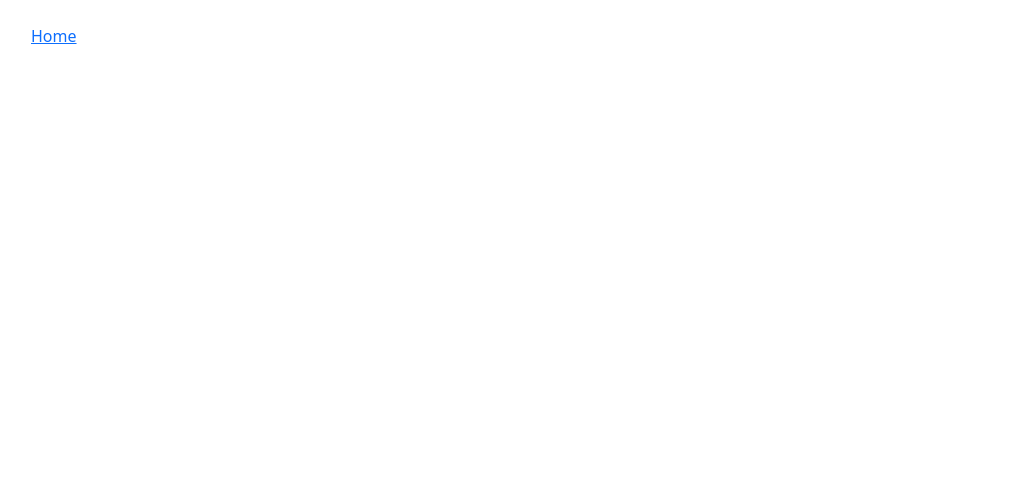
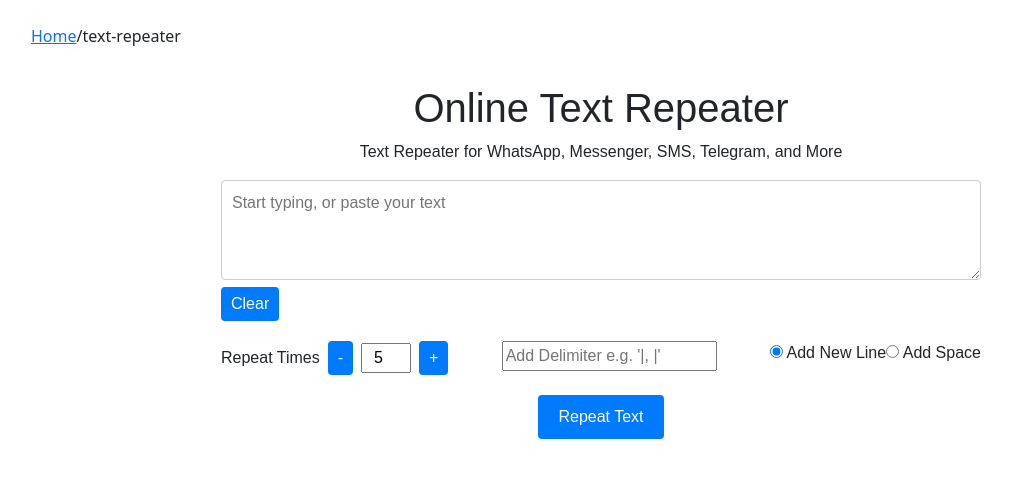
Before and after one commit to riteshporiya/WebToolsHub, an Angular app: page /text-repeater in a window 1280 px wide. Before the commit this address led to /. Shown: the top 478 px of the page, without its empty margins (39-1051 px from the left). Built offline with nearby package versions, Linux system fonts and the light colour scheme.

Commit message:
feat(text-repeater): implement text repeater tool for  messaging

```diff
--- a/src/app/app-routing.module.ts
+++ b/src/app/app-routing.module.ts
@@ -4,12 +4,14 @@ import { CharacterCounterComponent } from './components/character-counter/charac
 import { ToolsListComponent } from './components/tools-list/tools-list.component';
 import { PasswordGeneratorComponent } from './components/password-generator/password-generator.component';
 import { TextToAsciiComponent } from './components/text-to-ascii/text-to-ascii.component';
+import { TextRepeaterComponent } from './components/text-repeater/text-repeater.component';
 
 const routes: Routes = [
   { path: '', component: ToolsListComponent, data: { title: 'Tools: Popular Free Online Web Tools' } },
   { path: 'character-counter', component: CharacterCounterComponent, data: { title: 'Character Counter Tool | Text Character Count' } },
   { path: 'password-generator', component: PasswordGeneratorComponent, data: { title: 'Random Strong Password Generator Tool' } },
   { path: 'text-to-ascii', component: TextToAsciiComponent, data: { title: 'Text To ASCII Converter Tool' } },
+  { path: 'text-repeater', component: TextRepeaterComponent, data: { title: 'Text Repeater: Text Generator For Messaging' } },
 ];
 
 @NgModule({
--- a/src/app/app.module.ts
+++ b/src/app/app.module.ts
@@ -11,6 +11,7 @@ import { BreadcrumbComponent } from './components/breadcrumb/breadcrumb.componen
 import { CommonModule } from '@angular/common';
 import { PasswordGeneratorComponent } from './components/password-generator/password-generator.component';
 import { TextToAsciiComponent } from './components/text-to-ascii/text-to-ascii.component';
+import { TextRepeaterComponent } from './components/text-repeater/text-repeater.component';
 
 @NgModule({
   declarations: [
@@ -19,7 +20,8 @@ import { TextToAsciiComponent } from './components/text-to-ascii/text-to-ascii.c
     ToolsListComponent,
     BreadcrumbComponent,
     PasswordGeneratorComponent,
-    TextToAsciiComponent
+    TextToAsciiComponent,
+    TextRepeaterComponent
   ],
   imports: [
     BrowserModule,
--- /dev/null
+++ b/src/app/components/text-repeater/text-repeater.component.html
@@ -0,0 +1,41 @@
+<div class="container">
+    <h1>Online Text Repeater</h1>
+    <p>Text Repeater for WhatsApp, Messenger, SMS, Telegram, and More</p>
+
+    <div class="input-container">
+        <textarea [(ngModel)]="inputText" placeholder="Start typing, or paste your text"></textarea>
+        <button (click)="clearText()">Clear</button>
+    </div>
+
+    <div class="options-container">
+        <div class="repeat-times">
+            <span>Repeat Times</span>
+            <button class="mr-2 ml-2" (click)="decrementRepeat()">-</button>
+            <input type="number" [(ngModel)]="repeatTimes" min="1">
+            <button class="ml-2" (click)="incrementRepeat()">+</button>
+        </div>
+
+        <div class="delimiter-container">
+            <input type="text" [(ngModel)]="delimiter" placeholder="Add Delimiter e.g. '|, |'">
+        </div>
+
+        <div class="new-line-options">
+            <label>
+                <input type="radio" [(ngModel)]="newLine" [value]="true">
+                Add New Line
+            </label>
+            <label>
+                <input type="radio" [(ngModel)]="newLine" [value]="false">
+                Add Space
+            </label>
+        </div>
+    </div>
+
+    <button (click)="repeatText()" class="repeat-button">Repeat Text</button>
+
+    <div class="output-container" *ngIf="outputText">
+        <h3>Here is your repeated text...</h3>
+        <textarea [value]="outputText" readonly></textarea>
+        <button (click)="copyToClipboard()">Copy</button>
+    </div>
+</div>
--- /dev/null
+++ b/src/app/components/text-repeater/text-repeater.component.scss
@@ -0,0 +1,62 @@
+.container {
+    max-width: 800px;
+    margin: 0 auto;
+    padding: 20px;
+    font-family: Arial, sans-serif;
+}
+
+h1,
+p {
+    text-align: center;
+}
+
+.input-container,
+.output-container {
+    margin-bottom: 20px;
+}
+
+textarea {
+    width: 100%;
+    height: 100px;
+    padding: 10px;
+    border: 1px solid #ccc;
+    border-radius: 4px;
+}
+
+.options-container {
+    display: flex;
+    justify-content: space-between;
+    margin-bottom: 20px;
+}
+
+.repeat-times input {
+    width: 50px;
+    text-align: center;
+}
+
+button {
+    padding: 5px 10px;
+    background-color: #007bff;
+    color: white;
+    border: none;
+    border-radius: 4px;
+    cursor: pointer;
+}
+
+.repeat-button {
+    display: block;
+    margin: 0 auto;
+    padding: 10px 20px;
+}
+
+.output-container textarea {
+    margin-bottom: 10px;
+}
+
+.mr-2 {
+    margin-right: 0.5rem !important;
+}
+
+.ml-2 {
+    margin-left: 0.5rem !important;
+}
--- /dev/null
+++ b/src/app/components/text-repeater/text-repeater.component.ts
@@ -0,0 +1,50 @@
+import { Component } from '@angular/core';
+
+@Component({
+  selector: 'app-text-repeater',
+  templateUrl: './text-repeater.component.html',
+  styleUrls: ['./text-repeater.component.scss']
+})
+export class TextRepeaterComponent {
+  inputText: string = '';
+  repeatTimes: number = 5;
+  delimiter: string = '';
+  newLine: boolean = true;
+  outputText: string = '';
+
+  repeatText() {
+    let repeatedText = '';
+    for (let i = 0; i < this.repeatTimes; i++) {
+      repeatedText += this.inputText;
+      if (i < this.repeatTimes - 1) {
+        if (this.newLine) {
+          repeatedText += '\n';
+        } else {
+          repeatedText += this.delimiter;
+        }
+      }
+    }
+    this.outputText = repeatedText;
+  }
+
+  clearText() {
+    this.inputText = '';
+    this.outputText = '';
+  }
+
+  copyToClipboard() {
+    navigator.clipboard.writeText(this.outputText).then(() => {
+      console.log('Output copied to clipboard');
+    });
+  }
+
+  incrementRepeat() {
+    this.repeatTimes++;
+  }
+
+  decrementRepeat() {
+    if (this.repeatTimes > 1) {
+      this.repeatTimes--;
+    }
+  }
+}
--- a/src/app/components/tools-list/tools-list.component.ts
+++ b/src/app/components/tools-list/tools-list.component.ts
@@ -14,7 +14,7 @@ export class ToolsListComponent {
     // { name: 'Unit Converter', icon: 'bi-arrow-left-right', route: '/unit-converter' },
     // { name: 'World Clock', icon: 'bi-globe', route: '/world-clock' },
     { name: 'Text to ASCII', icon: 'bi-file-text', route: '/text-to-ascii' },
-    // { name: 'Online Text Repeater', icon: 'bi-type', route: '/text-repeater' },
+    { name: 'Text Repeater', icon: 'bi-type', route: '/text-repeater' },
     // { name: 'Random String Generator', icon: 'bi-shuffle', route: '/random-string' },
     // { name: 'Random IP Generator', icon: 'bi-hdd-network', route: '/random-ip' },
     // { name: 'Hash Generator', icon: 'bi-hash', route: '/hash-generator' },
```
Also changed, not shown: 1 other file (tests, documents, lock files or other folders).
